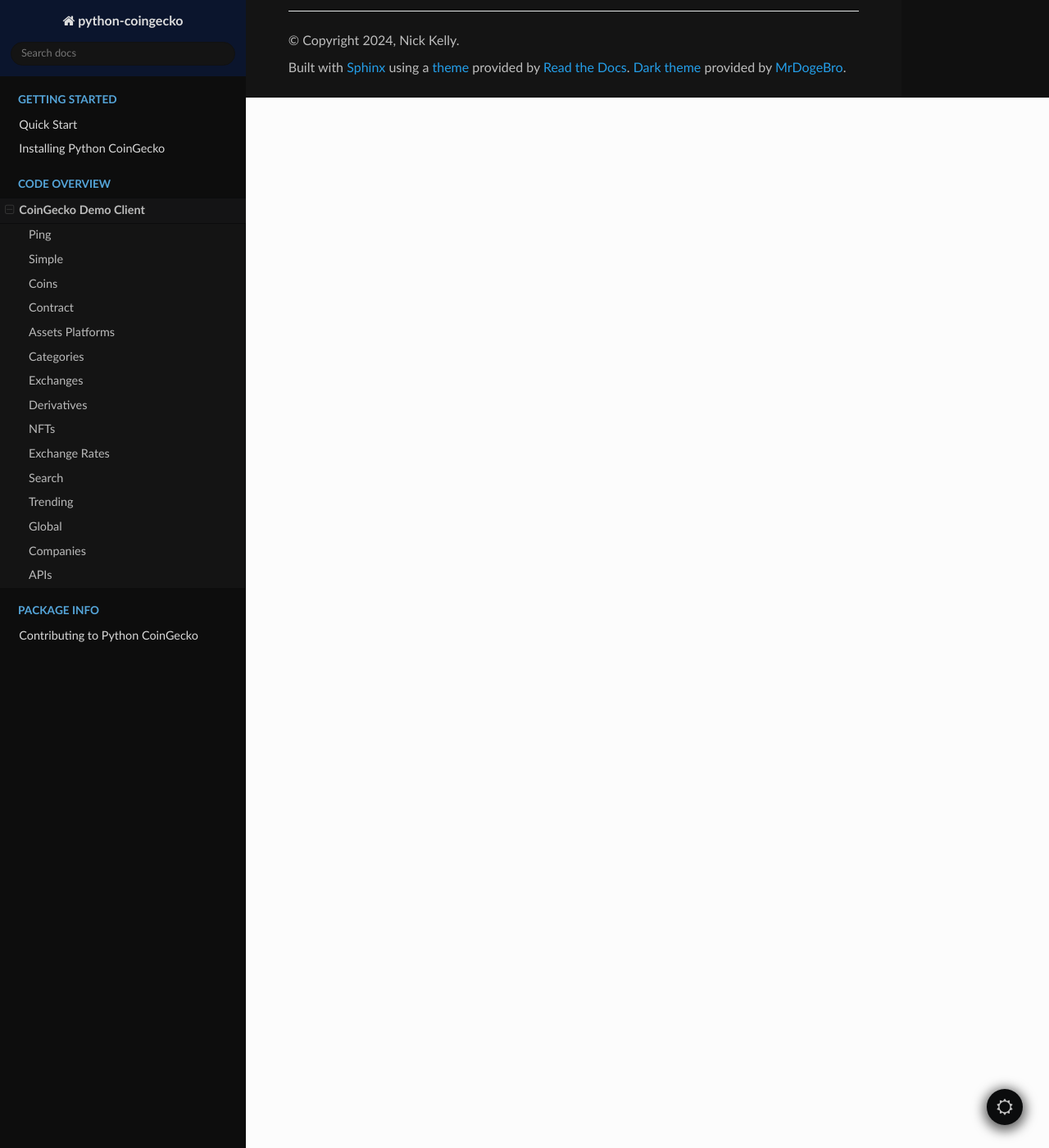
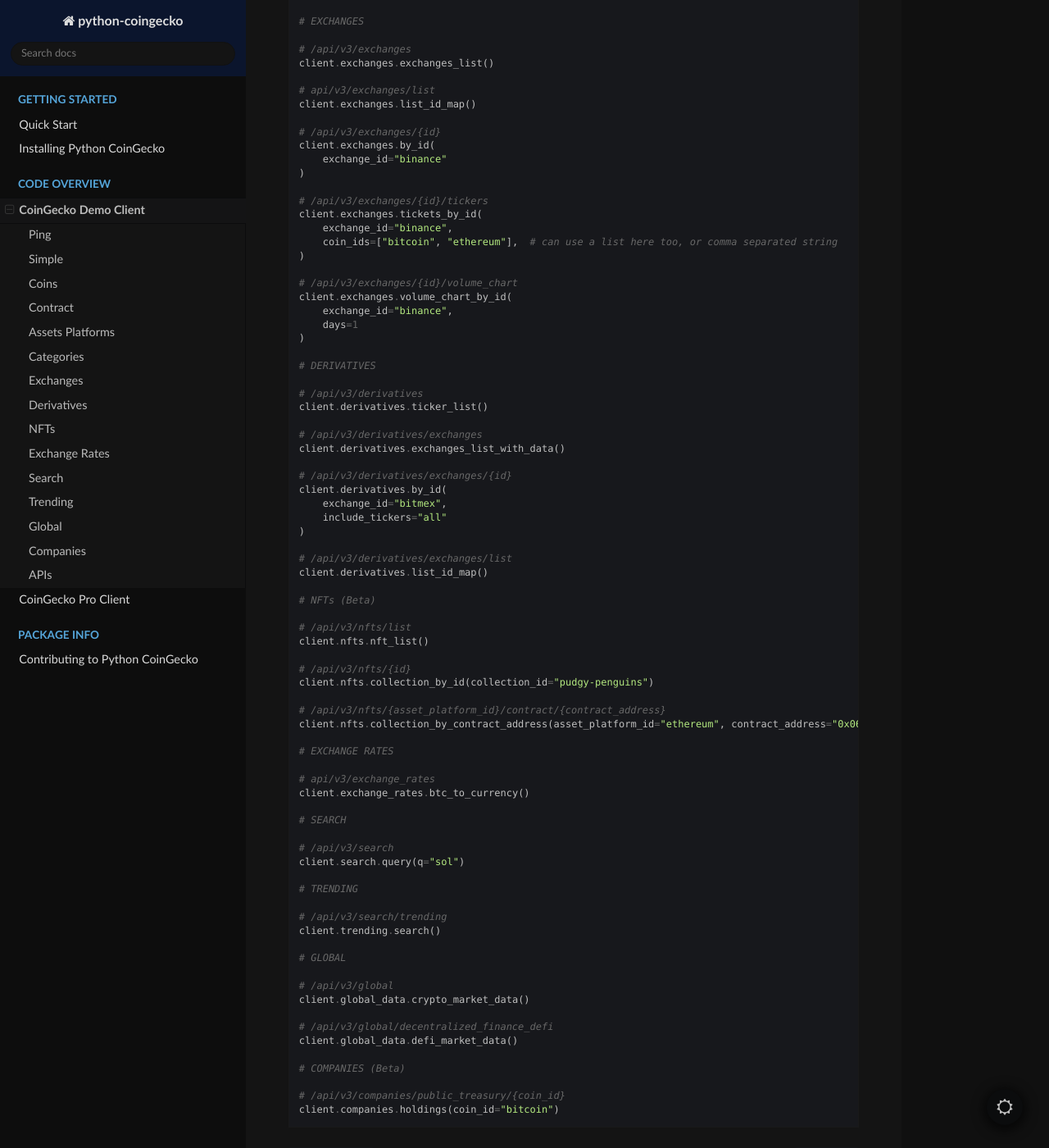
Before and after one commit to nickatnight/python-coingecko, a Sphinx documentation site: the page built from docs/source/code_overview/coin_gecko_demo.rst, in a window 1280 px wide and 1400 px high, scrolled down 2416 px. Shown: the whole window at 82% size. Built offline with Sphinx 7.4.7 and the Read the Docs theme 3.1.0, drawn with Linux system fonts in a browser that asks for light colours; the version number is read from the project's files by our own code; some of the changed text lies outside the part shown.

Commit message:
Add more examples in docs (#12)
* feat: add more examples to docs

* docs: add pro client docs; chore: clean up

* fix: remove docs dependency

* docs: link index properly

* chore: add rtd badge

```diff
--- /dev/null
+++ b/docs/source/code_overview/clients/pro/asset_platforms.rst
@@ -0,0 +1,5 @@
+Asset Platforms
+===============
+
+.. autoclass:: pycoingecko.resources.pro.asset_platforms.AssetPlatformsPro
+   :members:
--- /dev/null
+++ b/docs/source/code_overview/clients/pro/coins.rst
@@ -0,0 +1,5 @@
+Coins
+=====
+
+.. autoclass:: pycoingecko.resources.pro.coins.CoinsPro
+   :members:
--- /dev/null
+++ b/docs/source/code_overview/clients/pro/exchanges.rst
@@ -0,0 +1,5 @@
+Exchanges
+=========
+
+.. autoclass:: pycoingecko.resources.pro.exchanges.ExchangesPro
+   :members:
--- a/docs/source/code_overview/coin_gecko_demo.rst
+++ b/docs/source/code_overview/coin_gecko_demo.rst
@@ -30,33 +30,46 @@ APIs
     client = CoinGecko()
 
     # PING
+
+    # /api/v3/ping
     client.ping.server_status()
 
     # SIMPLE
+
+    # /api/v3/simple/price
     client.simple.price_by_id(ids="bitcoin", vs_currencies="usd")
 
+    # /api/v3/simple/token_price/{id}
     client.simple.price_by_token_addresses(
         contract_addresses="0x1f9840a85d5af5bf1d1762f925bdaddc4201f984",
         vs_currencies="usd"
     )
 
+    # /api/v3/simple/supported_vs_currencies
     client.simple.supported_currencies()
 
     # COINS
+
+    # /api/v3/coins/list
     client.coins.list_all()
 
+    # /api/v3/coins/markets
     client.coins.list_with_markets(vs_currency="usd")
 
+    # /api/v3/coins/{id}
     client.coins.data_by_id(coin_id="bitcoin")
 
+    # /api/v3/coins/{id}/tickers
     client.coins.tickers_by_id(coin_id="bitcoin", vs_currency="usd")
 
+    # /api/v3/coins/{id}/history
     client.coins.historical_data_by_id(
         coin_id="bitcoin",
         date="30-12-2017",
         localization=False  # bool values get converted to strings before sending
     )
 
+    # /api/v3/coins/{id}/market_chart
     client.coins.historical_chart_data_by_id(
         coin_id="bitcoin",
         vs_currency="usd",
@@ -64,6 +77,7 @@ APIs
         interval="hourly"
     )
 
+    # /api/v3/coins/{id}/market_chart/range
     client.coins.historical_chart_data_within_time_range_by_id(
         coin_id="bitcoin",
         vs_currency="usd",
@@ -71,6 +85,7 @@ APIs
         to_timestamp="1422577232"
     )
 
+    # /api/v3/coins/{id}/ohlc
     client.coins.ohlc_chart_by_id(
         coin_id="bitcoin",
         vs_currency="usd",
@@ -78,11 +93,14 @@ APIs
     )
 
     # CONTRACT
+
+    # /v3/coins/{id}/contract/{contract_address}
     client.contract.coin_data_by_token_address(
         coin_id="ethereum",
         contract_address="0x1f9840a85d5af5bf1d1762f925bdaddc4201f984"
     )
 
+    # /api/v3/coins/{id}/contract/{contract_address}/market_chart
     client.contract.coin_historical_chart_by_token_address(
         coin_id="ethereum",
         contract_address="0x1f9840a85d5af5bf1d1762f925bdaddc4201f984",
@@ -90,6 +108,7 @@ APIs
         days="1"
     )
 
+    # /api/v3/coins/{id}/contract/{contract_address}/market_chart/range
     client.contract.coin_historical_chart_range_by_token_address(
         coin_id="ethereum",
         contract_address="0x1f9840a85d5af5bf1d1762f925bdaddc4201f984",
@@ -99,30 +118,97 @@ APIs
     )
 
     # ASSET PLATFORMS
+
+    # /api/v3/asset_platforms
     client.asset_platforms.list_id_map()
 
     # CATEGORIES
+
+    # /api/v3/coins/categories/list
     client.categories.categories_list()
 
+    # /api/v3/coins/categories
     client.categories.categories_list_with_market_data(
         order="market_cap_desc",
     )
 
     # EXCHANGES
+
+    # /api/v3/exchanges
     client.exchanges.exchanges_list()
 
+    # api/v3/exchanges/list
     client.exchanges.list_id_map()
 
+    # /api/v3/exchanges/{id}
     client.exchanges.by_id(
         exchange_id="binance"
     )
 
+    # /api/v3/exchanges/{id}/tickers
     client.exchanges.tickets_by_id(
         exchange_id="binance",
         coin_ids=["bitcoin", "ethereum"],  # can use a list here too, or comma separated string
     )
 
+    # /api/v3/exchanges/{id}/volume_chart
     client.exchanges.volume_chart_by_id(
         exchange_id="binance",
         days=1
     )
+
+    # DERIVATIVES
+
+    # /api/v3/derivatives
+    client.derivatives.ticker_list()
+
+    # /api/v3/derivatives/exchanges
+    client.derivatives.exchanges_list_with_data()
+
+    # /api/v3/derivatives/exchanges/{id}
+    client.derivatives.by_id(
+        exchange_id="bitmex",
+        include_tickers="all"
+    )
+
+    # /api/v3/derivatives/exchanges/list
+    client.derivatives.list_id_map()
+
+    # NFTs (Beta)
+
+    # /api/v3/nfts/list
+    client.nfts.nft_list()
+
+    # /api/v3/nfts/{id}
+    client.nfts.collection_by_id(collection_id="pudgy-penguins")
+
+    # /api/v3/nfts/{asset_platform_id}/contract/{contract_address}
+    client.nfts.collection_by_contract_address(asset_platform_id="ethereum", contract_address="0x06012c8cf97bead5deae237070f9587f8e7a266d")
+
+    # EXCHANGE RATES
+
+    # api/v3/exchange_rates
+    client.exchange_rates.btc_to_currency()
+
+    # SEARCH
+
+    # /api/v3/search
+    client.search.query(q="sol")
+
+    # TRENDING
+
+    # /api/v3/search/trending
+    client.trending.search()
+
+    # GLOBAL
+
+    # /api/v3/global
+    client.global_data.crypto_market_data()
+
+    # /api/v3/global/decentralized_finance_defi
+    client.global_data.defi_market_data()
+
+    # COMPANIES (Beta)
+
+    # /api/v3/companies/public_treasury/{coin_id}
+    client.companies.holdings(coin_id="bitcoin")
--- a/docs/source/index.rst
+++ b/docs/source/index.rst
@@ -33,6 +34,9 @@ application.
     :caption: Code Overview
 
     code_overview/coin_gecko_demo
+    code_overview/coin_gecko_pro
+
+.. _package_info:
 
 .. toctree::
     :maxdepth: 1
--- a/docs/source/package_info/contributing.rst
+++ b/docs/source/package_info/contributing.rst
@@ -34,4 +34,4 @@ The project uses a combination of modern tooling for linting. To run the linter,
 
 .. code-block:: bash
 
-    $ make lint-all
+    $ make lint-all  # runs black, isort, ruff, mypy
```
Also changed, not shown: other parts of docs/source/index.rst (+1 -0 lines), README.md (+2 -1 lines), docs/source/code_overview/coin_gecko_pro.rst (added, +87 -0 lines), .readthedocs.yaml, 3 other files.
